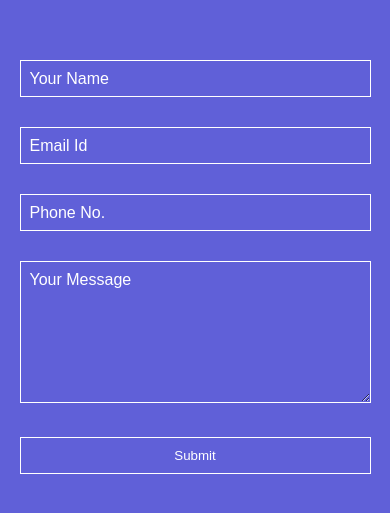
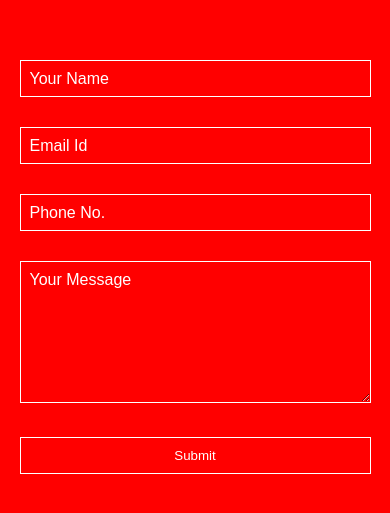
Before and after one commit to Aanal03/HTML-Project, a plain HTML site: page contact.html in a window 390 px wide. Shown: the part 155-668 px from the top of the page. Drawn offline with Linux system fonts and the light colour scheme.

Commit message:
media queries

```diff
--- a/style.css
+++ b/style.css
@@ -206,3 +206,15 @@ main p{
     text-transform: uppercase;
     border-radius: 50px;
 }
+
+
+
+
+
+
+@media screen  and (max-width: 400px){
+    .contact{
+        background: red;
+    }
+
+}
```
